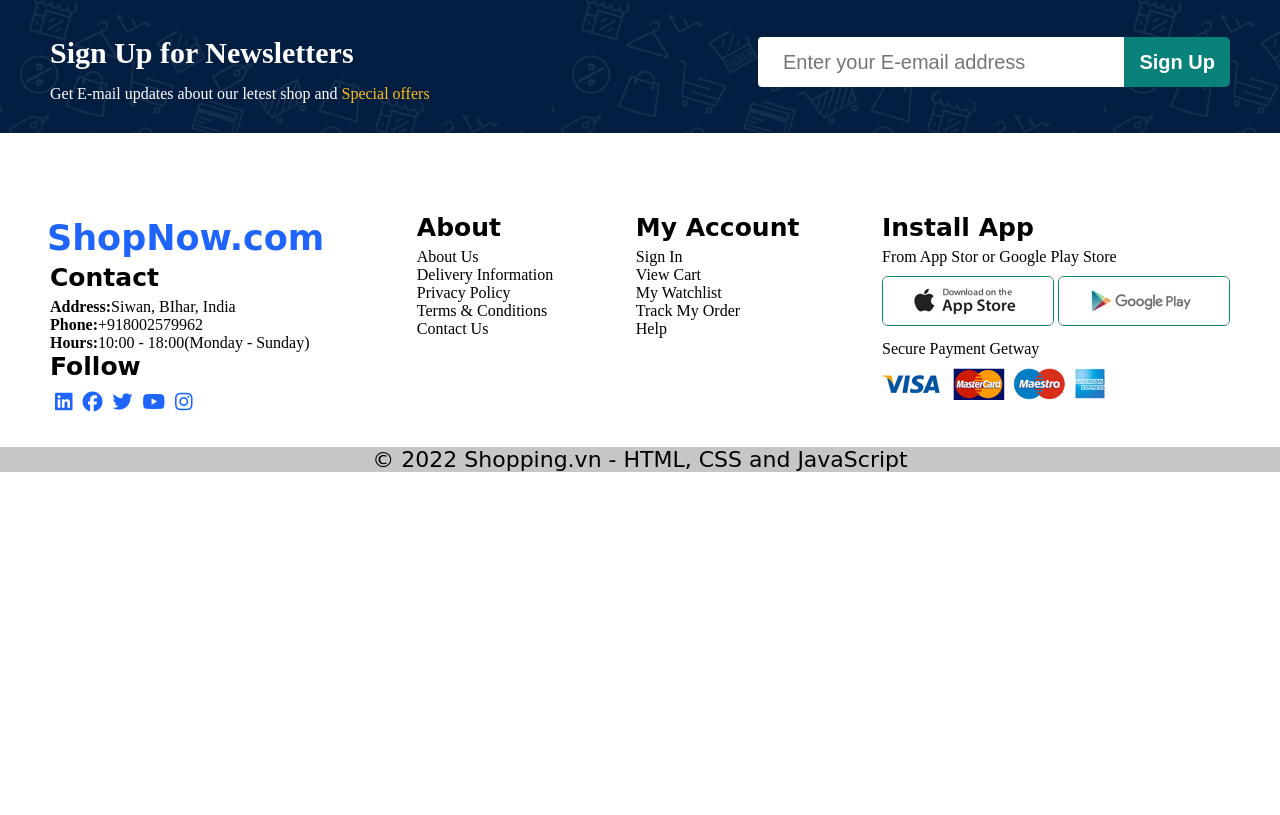
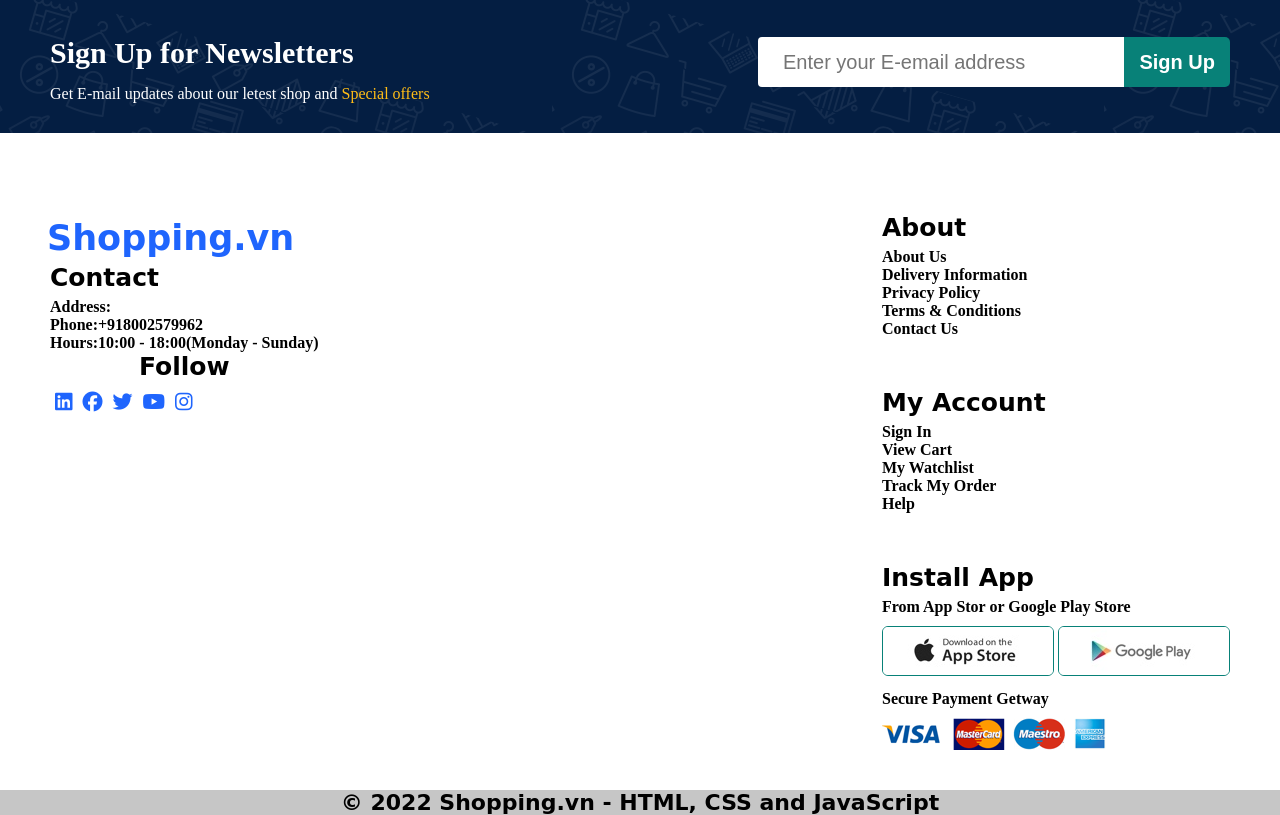
Before and after one commit to thaiquocphong/shopping, a plain HTML site: page shop.html in a window 1280 px wide. Shown: the part 1301-2116 px from the top of the page. Before the commit the page ends 1773 px from the top, so only its background shows below. Drawn offline with Linux system fonts and the light colour scheme; a web font is replaced by a local one.

Commit message:
Update shop.html

```diff
--- a/shop.html
+++ b/shop.html
@@ -313,9 +313,9 @@
 
     <footer id="footer">
         <div class="col">
-            <a class="icon" href="#">ShopNow.com</a>
+            <a class="icon" href="#">Shopping.vn</a>
             <h4>Contact</h4>
-            <p><strong>Address:</strong>Siwan, BIhar, India</p>
+            <p><strong>Address:</strongThai Phong, VN</p>
             <p><strong>Phone:</strong>+918002579962</p>
             <p><strong>Hours:</strong>10:00 - 18:00(Monday - Sunday)</p>
             <h4>Follow</h4>
```
